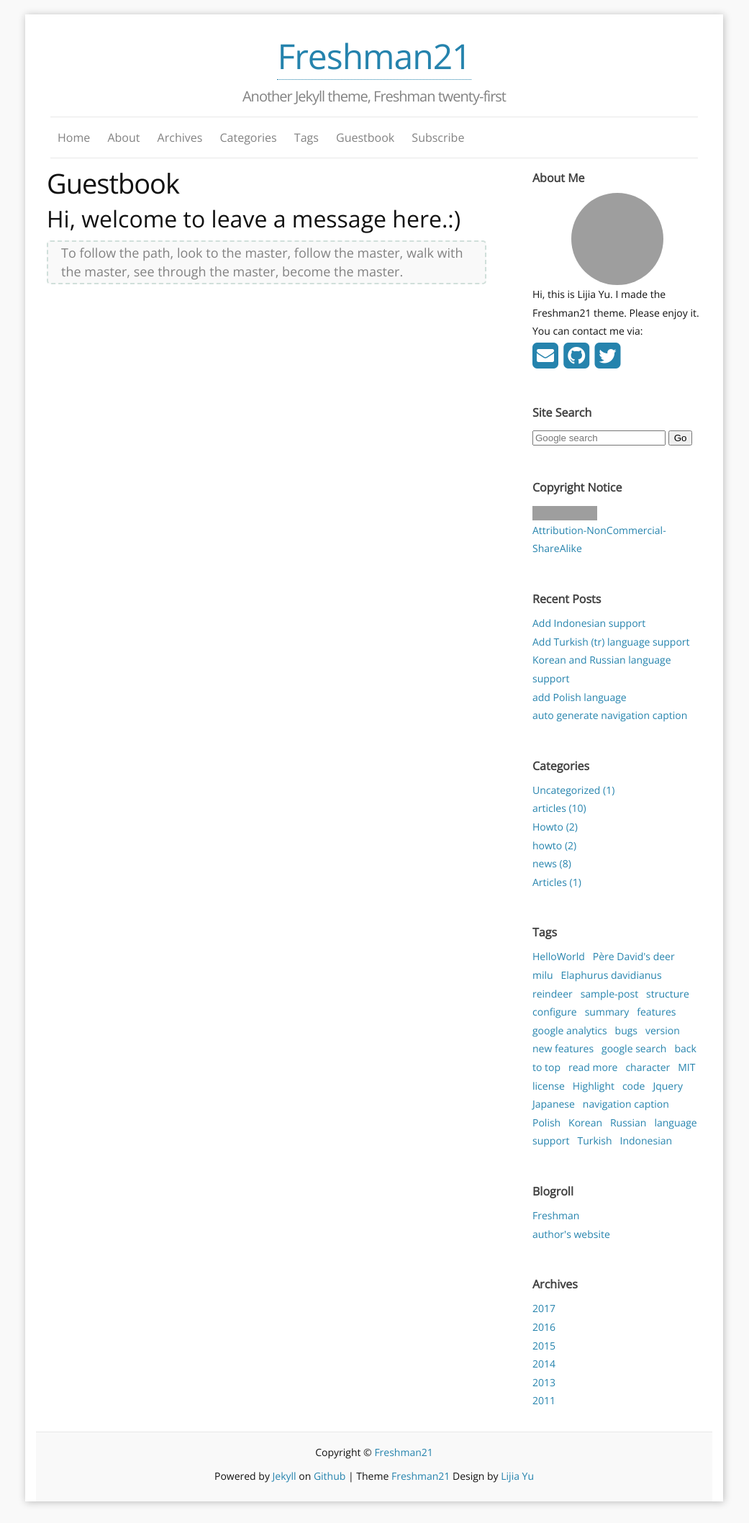
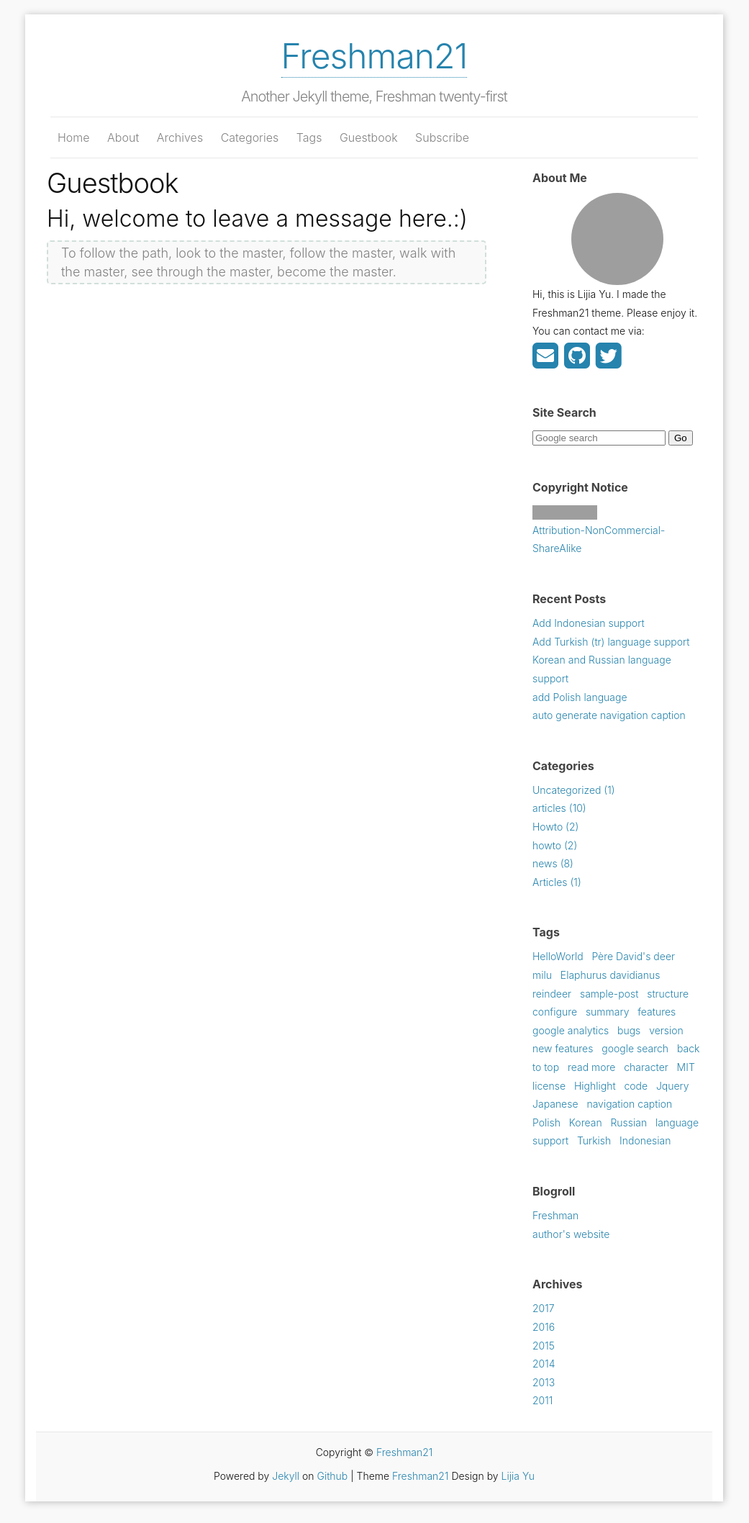
Before and after one commit to yulijia/freshman21, a Jekyll site: the page built from f_guestbook.md, in a window 1280 px wide. Shown: the whole page at 72% size, without its empty margins (120-1161 px from the left). Built offline with Jekyll 4.4.1, drawn with Linux system fonts in a browser that asks for light colours; comment, search, counter and statistics services are not loaded; grey boxes are pictures that could not be loaded.

Commit message:
update font family

```diff
--- a/css/main.scss
+++ b/css/main.scss
@@ -6,7 +6,7 @@
 
 
 // Our variables
-$base-font-family: 'Open Sans', Helvetica, Arial, sans-serif !important;
+$base-font-family: '-apple-system','BlinkMacSystemFont','Helvetica Neue','PingFang SC','Microsoft YaHei','Source Han Sans SC','Noto Sans CJK SC','WenQuanYi Micro Hei','Open Sans', Helvetica, Arial, sans-serif !important;
 $base-font-size:   16px;
 $small-font-size:  $base-font-size * 0.875;
 $base-line-height: 1.6em;
```
